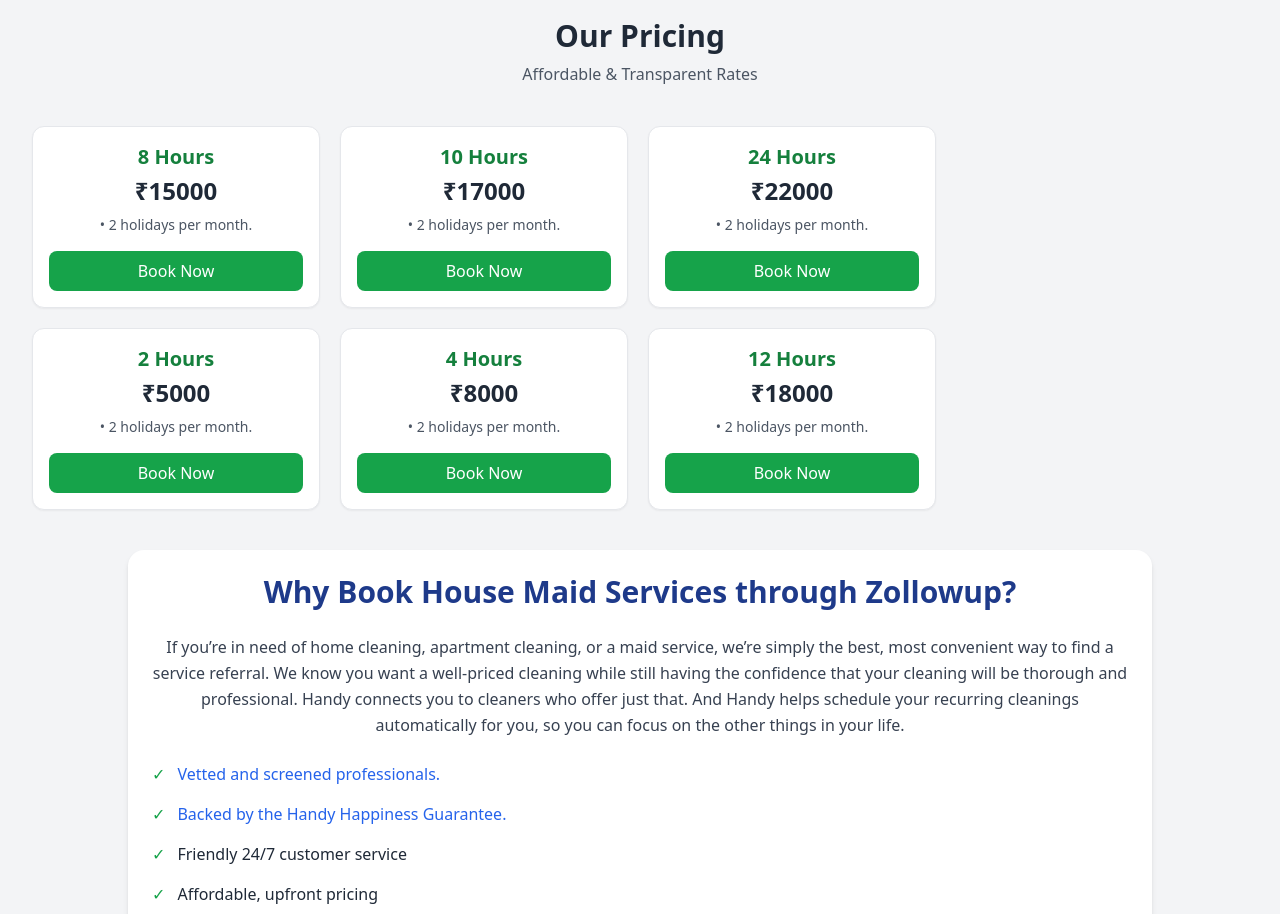
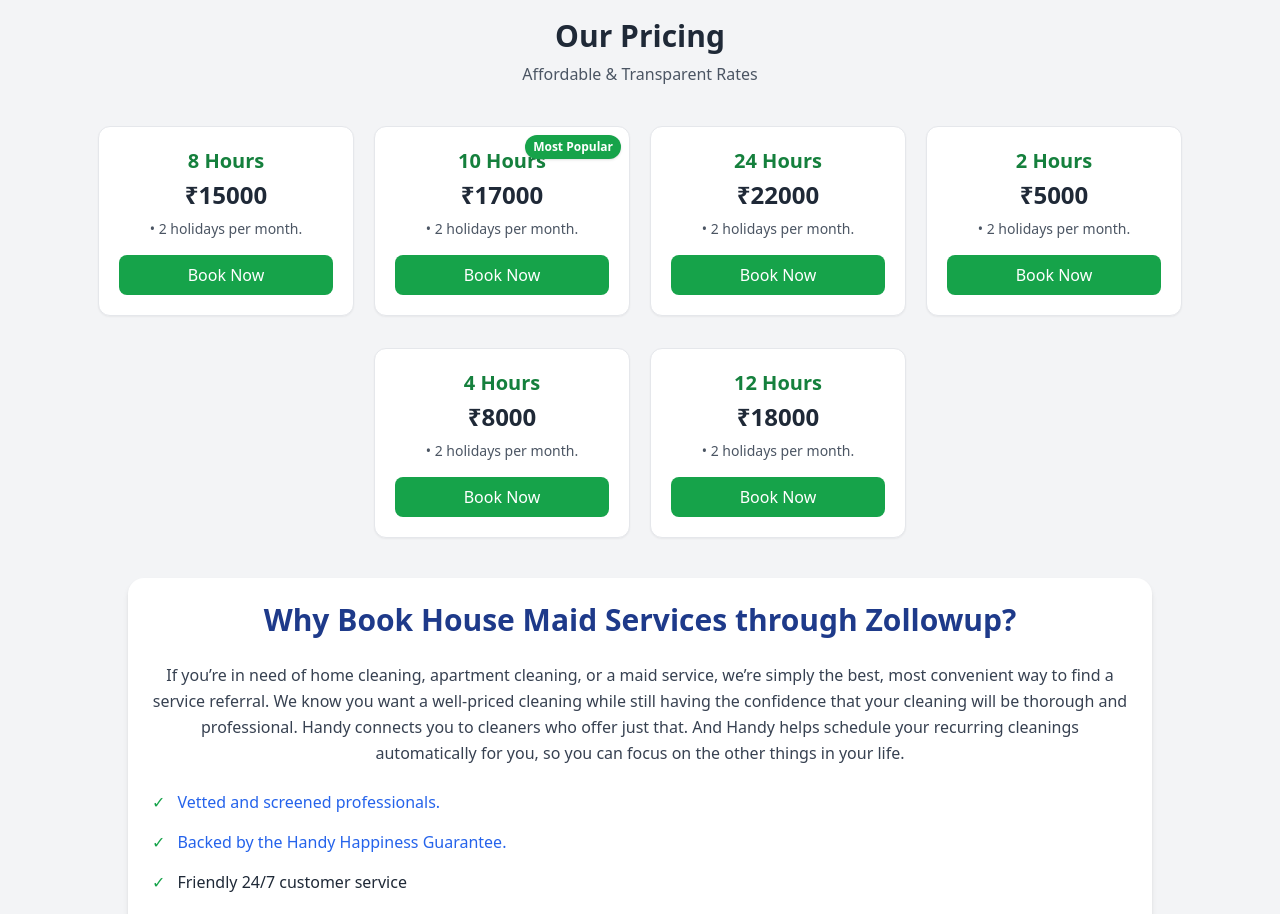
Before and after one commit to Pragatisingh0417/zollowup, a React (Create React App) app: page /maid in a window 1280 px wide. Shown: the part 1560-2474 px from the top of the page. Built offline with nearby package versions, Linux system fonts and the light colour scheme; no server answers.

Commit message:
done changes in maid page

```diff
--- a/src/components/FloatingButtons.js
+++ b/src/components/FloatingButtons.js
@@ -3,7 +3,7 @@
 
 const FloatingButtons = () => {
   return (
-    <div className="fixed bottom-4 right-4 flex flex-col items-end gap-3 z-50">
+    <div className="fixed bottom-20 right-4 flex flex-col items-end gap-3 z-50">
       {/* WhatsApp Button */}
       <a
         href="https://wa.link/xudfo1"
@@ -27,7 +27,7 @@
         href="/contact"
         className="bg-gradient-to-r from-yellow-400 to-orange-500 hover:bg-yellow-600 text-black font-semibold px-4 py-2 rounded-full transition"
       >
-                      मुझे नौकरी चाहिए..
+        मुझे नौकरी चाहिए..
 
       </a>
     </div>
--- a/src/components/Pricing.js
+++ b/src/components/Pricing.js
@@ -3,7 +3,7 @@
 
 const pricingPlans = [
   { title: "8 Hours", price: "₹15000", features: ["2 holidays per month."] },
-  { title: "10 Hours", price: "₹17000", features: ["2 holidays per month."] },
+  { title: "10 Hours", price: "₹17000", features: ["2 holidays per month."], mostPopular: true },
   { title: "24 Hours", price: "₹22000", features: ["2 holidays per month."] },
   { title: "2 Hours", price: "₹5000", features: ["2 holidays per month."] },
   { title: "4 Hours", price: "₹8000", features: ["2 holidays per month."] },
@@ -20,32 +20,68 @@
           <h2 className="text-3xl font-bold text-gray-800">Our Pricing</h2>
           <p className="text-gray-600 mt-2">Affordable & Transparent Rates</p>
         </div>
-        <div className="grid grid-cols-1 lg:grid-cols-4 gap-8">
-          <div className="lg:col-span-3 grid grid-cols-1 sm:grid-cols-2 xl:grid-cols-3 gap-5">
-            {pricingPlans.map((plan, idx) => (
+
+        {/* First row: 4 cards */}
+        <div className="flex flex-wrap justify-center gap-5 mb-8">
+          {pricingPlans.slice(0, 4).map((plan, idx) => (
             <div
               key={idx}
-                className="bg-white p-4 rounded-xl shadow-sm border hover:shadow-md transition-all duration-300 text-center"
+              className="relative w-full sm:w-[calc(50%-10px)] lg:w-64 bg-white p-5 rounded-xl border transition-all duration-300 text-center shadow-sm hover:shadow-md hover:border-green-500"
             >
-                <h3 className="text-xl font-semibold text-green-700 mb-1">
-                  {plan.title}
-                </h3>
-                <p className="text-2xl font-bold text-gray-800 mb-2">
-                  {plan.price}
-                </p>
-                <ul className="text-sm text-gray-600 mb-4">
+              {plan.mostPopular && (
+                <span className="absolute top-2 right-2 bg-green-600 text-white text-xs font-semibold px-2 py-1 rounded-full shadow">
+                  Most Popular
+                </span>
+              )}
+              <h3 className="text-xl font-semibold text-green-700 mb-1">{plan.title}</h3>
+              <p className="text-2xl font-bold text-gray-800 mb-2">{plan.price}</p>
+              <ul className="text-sm text-gray-600 mb-4 space-y-1">
                 {plan.features.map((f, i) => (
                   <li key={i}>• {f}</li>
                 ))}
               </ul>
               <button
                 onClick={() => addToCart(plan)}
+                disabled={bookedServices.has(plan.title)}
                 className={`w-full py-2 rounded-lg font-medium transition ${
                   bookedServices.has(plan.title)
                     ? "bg-white text-green-600 border border-green-600 cursor-not-allowed"
                     : "bg-green-600 text-white hover:bg-green-700"
                 }`}
+              >
+                {bookedServices.has(plan.title) ? "Booked" : "Book Now"}
+              </button>
+            </div>
+          ))}
+        </div>
+
+        {/* Second row: center 2 cards */}
+        <div className="flex justify-center gap-5">
+          {pricingPlans.slice(4).map((plan, idx) => (
+            <div
+              key={idx}
+              className="relative w-full sm:w-[calc(50%-10px)] lg:w-64 bg-white p-5 rounded-xl border transition-all duration-300 text-center shadow-sm hover:shadow-md hover:border-green-500"
+            >
+              {plan.mostPopular && (
+                <span className="absolute top-2 right-2 bg-green-600 text-white text-xs font-semibold px-2 py-1 rounded-full shadow">
+                  Most Popular
+                </span>
+              )}
+              <h3 className="text-xl font-semibold text-green-700 mb-1">{plan.title}</h3>
+              <p className="text-2xl font-bold text-gray-800 mb-2">{plan.price}</p>
+              <ul className="text-sm text-gray-600 mb-4 space-y-1">
+                {plan.features.map((f, i) => (
+                  <li key={i}>• {f}</li>
+                ))}
+              </ul>
+              <button
+                onClick={() => addToCart(plan)}
                 disabled={bookedServices.has(plan.title)}
+                className={`w-full py-2 rounded-lg font-medium transition ${
+                  bookedServices.has(plan.title)
+                    ? "bg-white text-green-600 border border-green-600 cursor-not-allowed"
+                    : "bg-green-600 text-white hover:bg-green-700"
+                }`}
               >
                 {bookedServices.has(plan.title) ? "Booked" : "Book Now"}
               </button>
@@ -54,7 +90,6 @@
         </div>
       </div>
     </div>
-    </div>
   );
 };
 
```
Also changed, not shown: src/Pages/CheckoutPage.js (line endings or trailing spaces), src/components/CartContext.js (line endings or trailing spaces), src/components/Navbar.js (line endings or trailing spaces). Lines whose indentation alone changed are shown as unchanged.
